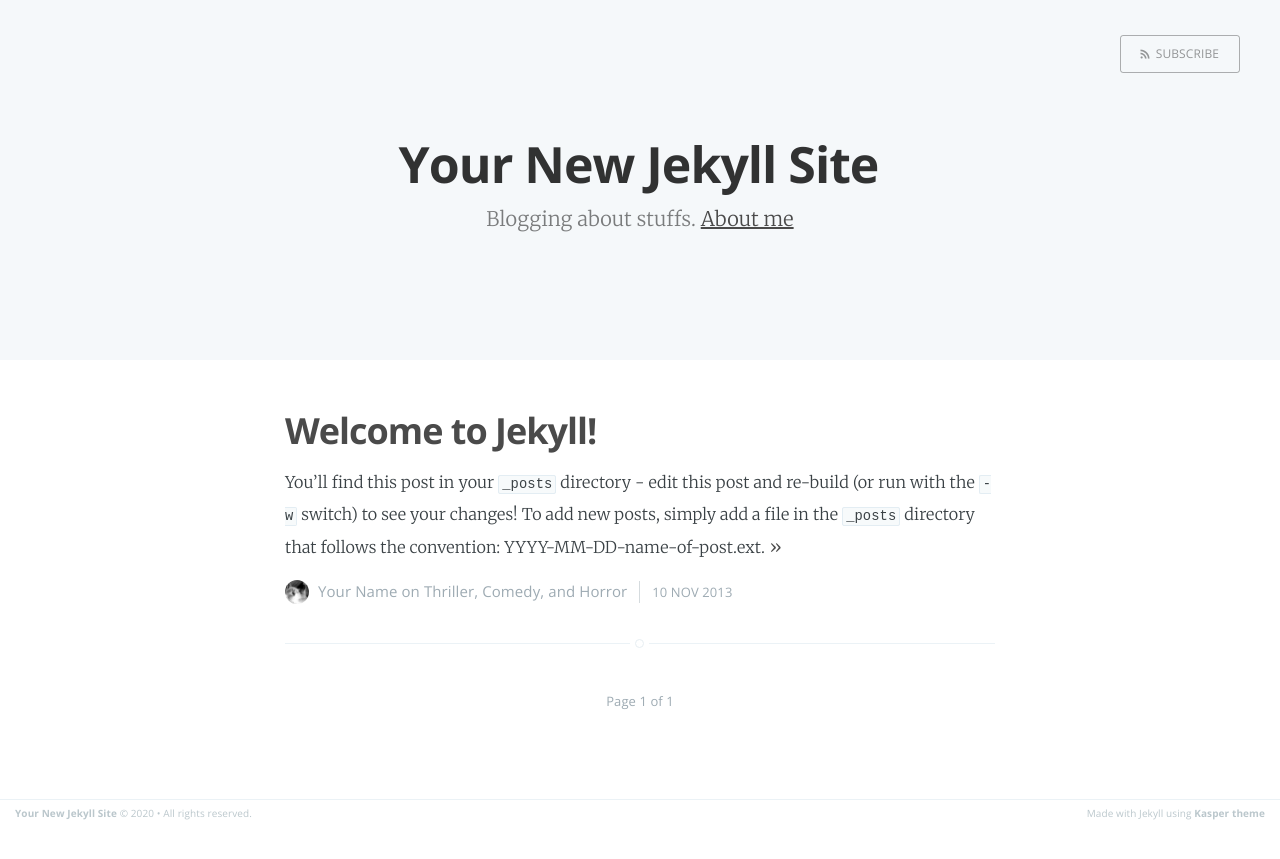
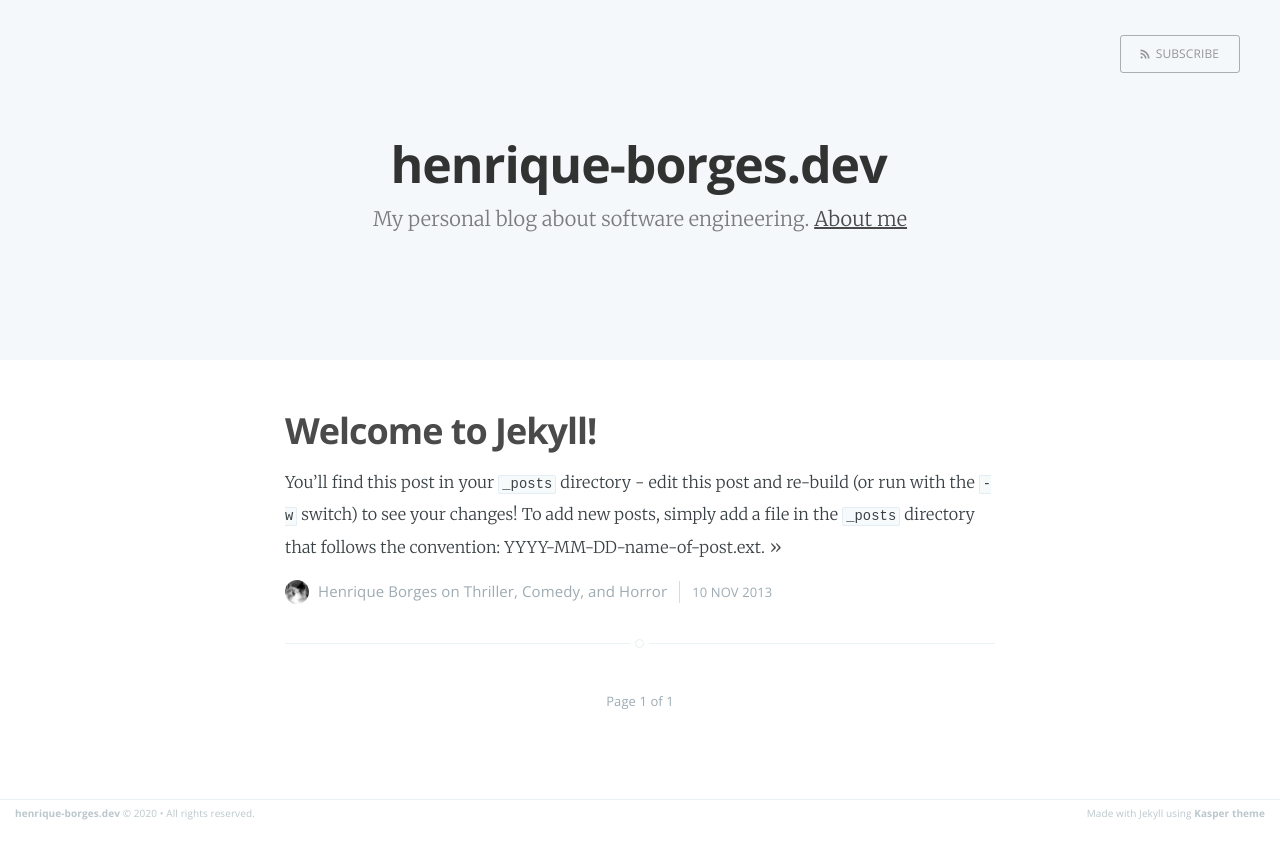
Before and after one commit to HenriqueLBorges/henriquelborges.github.io, a Jekyll site: the page built from index.html, in a window 1280 px wide. Shown: the top 859 px of the page. Built offline with Jekyll 4.4.1, drawn with Linux system fonts in a browser that asks for light colours; the list of posts is cut into pages by our own code.

Commit message:
config changed

```diff
--- a/_config.yml
+++ b/_config.yml
@@ -1,19 +1,19 @@
-name: Your New Jekyll Site
-description: Blogging about stuffs
-meta_description: "Your New Jekyll Site, Blogging about stuffs"
+name: henrique-borges.dev
+description: My personal blog about software engineering
+meta_description: "Blog about software engineering"
 
 markdown: kramdown
 highlighter: rouge
 logo: false
 paginate: 15
 baseurl: /kasper
-domain_name: "http://yourblog-domain.com"
+domain_name: "http://henrique-borges.dev"
 google_analytics: "UA-XXXXXXXX-X"
 plugins: [jekyll-paginate]
 
 # Details for the RSS feed generator
 url: ""
-author: "Your Name"
+author: "Henrique Borges"
 
 # Disqus config
 disqus-shortname: ""
```
